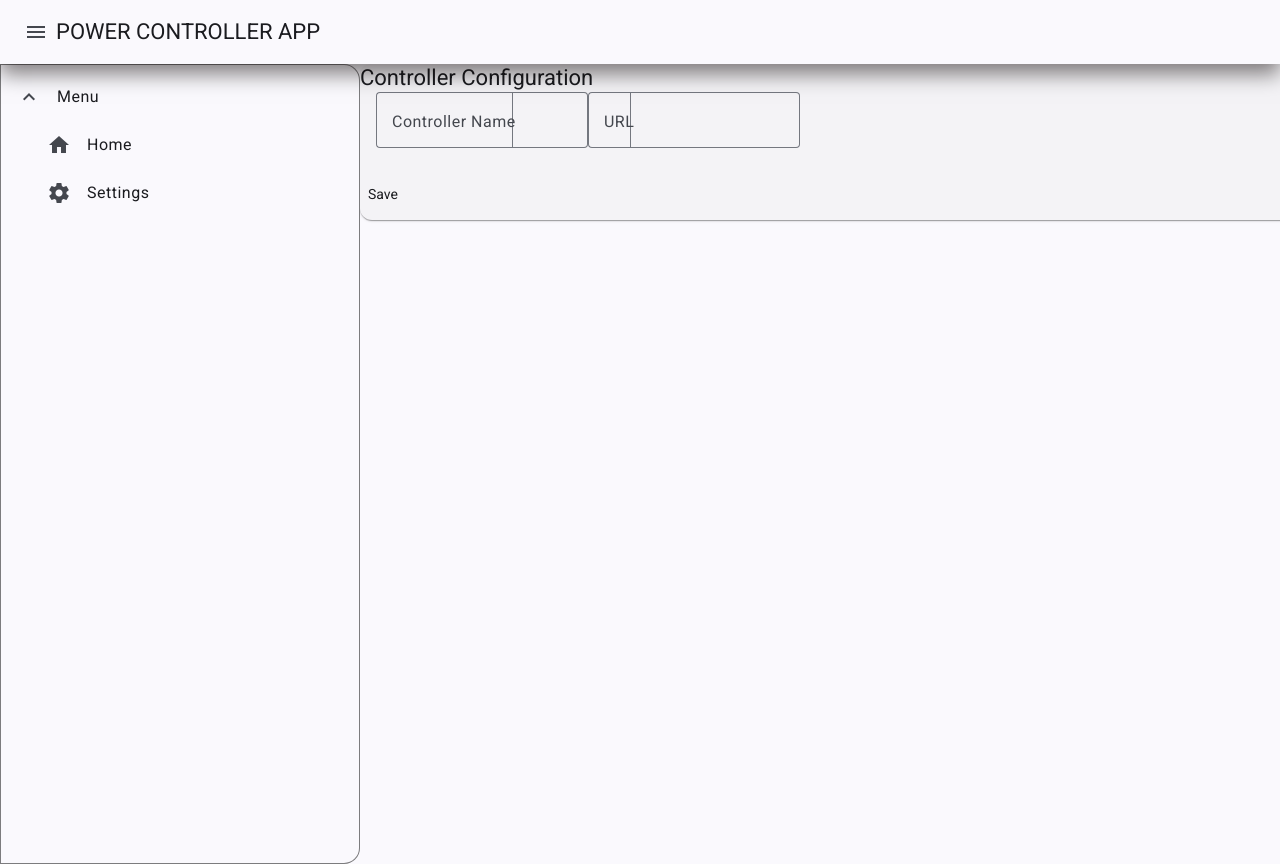
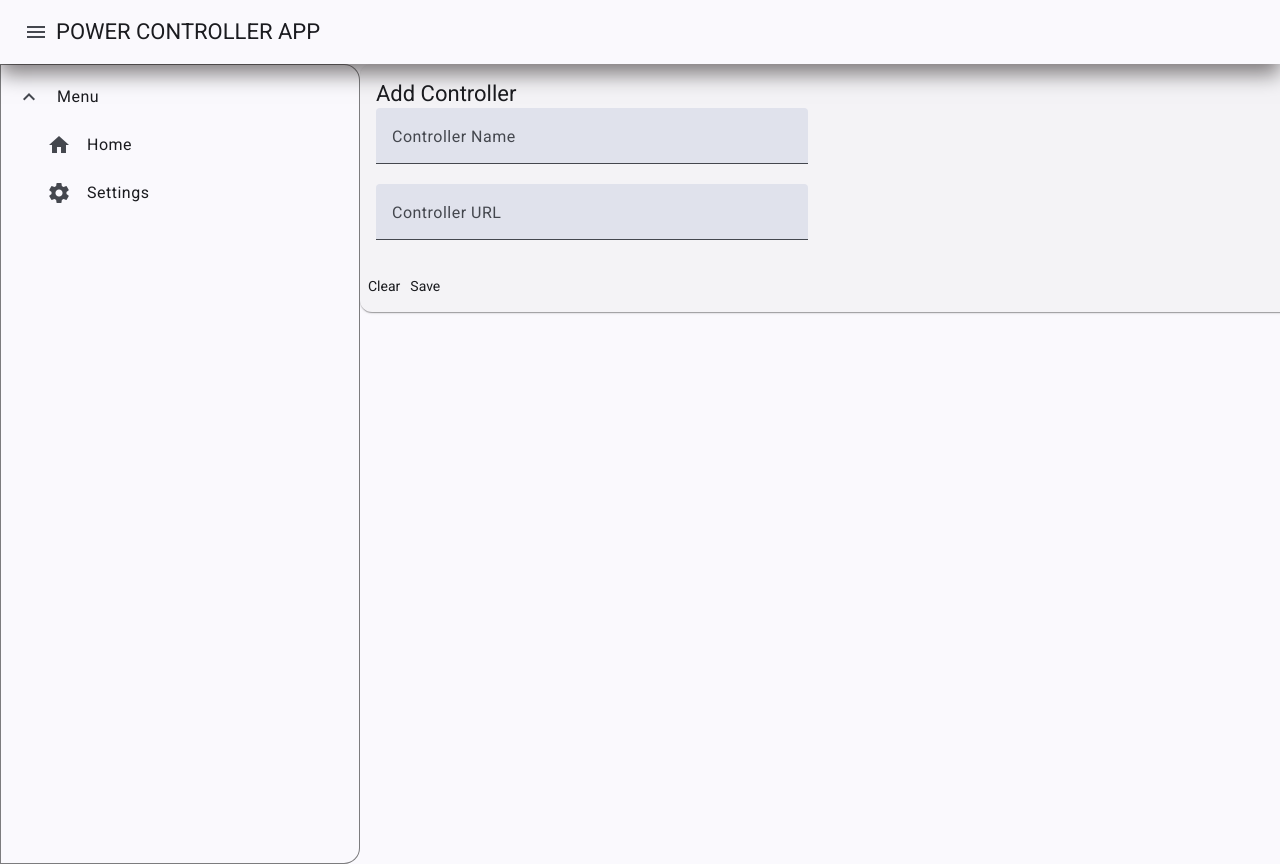
Before and after one commit to dizowned/powercontroller-app, an Angular app: page /configuration in a window 1280 px wide. Built offline with nearby package versions, Linux system fonts and the light colour scheme.

Commit message:
- fixed config - need to refactor and combine two services into one

```diff
--- a/package.json
+++ b/package.json
@@ -37,7 +37,8 @@
     "express": "^5.1.0",
     "postcss": "^8.5.6",
     "rxjs": "~7.8.0",
-    "tslib": "^2.3.0"
+    "tslib": "^2.3.0",
+    "version": "^0.1.2"
   },
   "devDependencies": {
     "@angular/build": "^20.3.2",
--- a/src/app/components/controller/controller.component.ts
+++ b/src/app/components/controller/controller.component.ts
@@ -7,7 +7,7 @@ import {MatIconModule} from '@angular/material/icon';
 import {MatInputModule} from '@angular/material/input';
 import {ChannelComponent} from '../../components/channel/channel.component';
 import {MatListModule } from "@angular/material/list";
-import {PowercontrollerService } from '../../services/powercontroller-service';
+import {PowerControllerService } from '../../services/powercontroller-service';
 import { HttpClient } from '@angular/common/http';
 @Component({
   selector: 'app-controller',
@@ -33,13 +33,13 @@ export class Controller {
  channelList = model <ChannelComponent[]> ([]);
  client!: HttpClient;
  controller_info: any;
- private powerControllerService!: PowercontrollerService;
+ private powerControllerService!: PowerControllerService;
 
   constructor(){
     if (this.controller_url !== undefined && this.controller_url !== '') {
     console.log("Fetching controller info from: " + this.controller_url);
     this.client = new HttpClient(null as any);
-    this.powerControllerService = new PowercontrollerService(this.client);
+    this.powerControllerService = new PowerControllerService(this.client);
     this.controller_info = this.powerControllerService.getControllerInfo(this.controller_url)
       .subscribe((data: { controllerName: string; noChannels: number; channelList: ChannelComponent[]}) => {
         this.controllerName = data.controllerName;
--- /dev/null
+++ b/src/app/models/channel.ts
@@ -0,0 +1,5 @@
+export interface Channel {
+  name: string
+  number: number
+  state: boolean
+}
--- /dev/null
+++ b/src/app/models/controller.ts
@@ -0,0 +1,7 @@
+import { Channel } from "./channel"
+
+export interface Controller {
+  name: string
+  url: string
+  channels?: Channel[]
+}
--- /dev/null
+++ b/src/app/services/newcontroller-service.ts
@@ -0,0 +1,29 @@
+import { Injectable } from '@angular/core';
+import { BehaviorSubject, Observable } from 'rxjs';
+import { Controller } from "../models/controller";
+import { PowerControllerService } from './powercontroller-service';
+
+@Injectable({
+  providedIn: 'root'
+})
+export class NewControllerService {
+
+  private dataSubject = new BehaviorSubject<Controller>(
+  {name:"", url:"",
+    channels:[
+    {name:"",number:0,state:false}
+    ]
+  }
+  );
+
+  constructor(private powerControllerService: PowerControllerService) {}
+  public currentData$ = this.dataSubject.asObservable();
+
+  public addNewController(newData: Controller): boolean{
+    if(this.powerControllerService.getControllerInfo(newData.url)){
+      return true;
+    }
+    return false;
+  }
+
+}
--- a/src/app/services/powercontroller-service.ts
+++ b/src/app/services/powercontroller-service.ts
@@ -5,12 +5,13 @@ import { Observable } from 'rxjs';
 @Injectable({
   providedIn: 'root'
 })
-export class PowercontrollerService {
+export class PowerControllerService {
 
   constructor(private http: HttpClient) { }
 
   getControllerInfo(controller_url: string): any {
-    return this.http.get<any>(controller_url);
+    this.http.get<any>(controller_url);
+    return true;
+  }
 
-  }
 }
--- a/src/app/ui/config-page/config-page.css
+++ b/src/app/ui/config-page/config-page.css
@@ -0,0 +1,25 @@
+.rotated{
+  transform: rotate(180deg);
+}
+
+.full-width{
+  width: 100%;
+}
+
+.mat-card-header{
+  width: 100%;
+  justify-content: right;
+}
+
+mat-form-field {
+  width: 50%;
+  appearance: outline;
+}
+
+.config-width{
+  width: 70%;
+}
+
+.config-button{
+  margin-right: 10px;
+}
--- a/src/app/ui/config-page/config-page.html
+++ b/src/app/ui/config-page/config-page.html
@@ -1,20 +1,26 @@
-<mat-card class="config-card">
-  <mat-card-title>Controller Configuration</mat-card-title>
-  <mat-card-content>
+<mat-card class="mat-elevation-z5">
+  <mat-card-header>
+    <mat-card-title class="mat-card-hearder">Add Controller</mat-card-title>
+  </mat-card-header>
+  <mat-card-content class="config-width">
     <form>
-      <mat-form-field appearance="outline" class="full-width">
+      <p>
+      <mat-form-field>
         <mat-label>Controller Name</mat-label>
         <input matInput [(ngModel)]="controller_name" name="Controller Name" placeholder="Controller Name" title="Name"
           aria-label="Controller name">
       </mat-form-field>
-
-      <mat-form-field appearance="outline" class="full-width">
-        <mat-label>URL</mat-label>
-        <input matInput [(ngModel)]="controller_url" name="url" placeholder="controller.local">
+    </p>
+      <p>
+      <mat-form-field>
+        <mat-label>Controller URL</mat-label>
+        <input matInput [(ngModel)]="controller_url" name="url" placeholder="http:controller.local">
       </mat-form-field>
+    </p>
     </form>
   </mat-card-content>
   <mat-card-actions>
-    <button mat-button (click)="save()">Save</button>
+    <button mat-button class="config-button" type="submit" (click)="clear()">Clear</button>
+    <button mat-button class="config-button" type="submit" (click)="save()">Save</button>
   </mat-card-actions>
 </mat-card>
--- a/src/app/ui/config-page/config-page.ts
+++ b/src/app/ui/config-page/config-page.ts
@@ -1,28 +1,43 @@
 import { Component, Input } from '@angular/core';
-import { MatCard, MatCardContent, MatCardTitle, MatCardActions } from "@angular/material/card";
+import { MatCard, MatCardContent, MatCardTitle, MatCardActions, MatCardHeader } from "@angular/material/card";
 import { MatFormField, MatLabel } from "@angular/material/form-field";
 import { MatInput } from '@angular/material/input';
 import { FormsModule } from '@angular/forms';
+import { NewControllerService } from '../../services/newcontroller-service';
+import { Controller } from '../../models/controller';
 
 @Component({
   selector: 'app-config-page',
-  imports: [MatCard, MatCardContent, MatCardTitle, MatFormField, MatLabel, MatCardActions, FormsModule, MatInput],
+  imports: [MatCard, MatCardContent, MatCardTitle, MatFormField, MatLabel, MatCardActions, FormsModule, MatInput, MatCardHeader],
   templateUrl: './config-page.html',
   styleUrl: './config-page.css'
 })
 export class ConfigPage {
-save() {
-throw new Error('Method not implemented.');
-}
   @Input() controller_name!: string;
   @Input() controller_url!: string;
+
+constructor(private NewControllerService: NewControllerService) {}
+save() {
+  console.log("Saving: " + this.controller_name + "," + this.controller_url)
+  this.NewControllerService.addNewController({name: this.controller_name, url: this.controller_url})
+  this.clear()
+
+}
+
+clear(){
+  console.log("Clearing Form")
+  this.controller_name = "";
+  this.controller_url = "";
+}
 
 saveConfig() {
 throw new Error('Method not implemented.');
 }
+
 resetConfig() {
 throw new Error('Method not implemented.');
 }
+
 config: any;
 
 }
```
Also changed, not shown: 2 other files (tests, documents, lock files or other folders).
